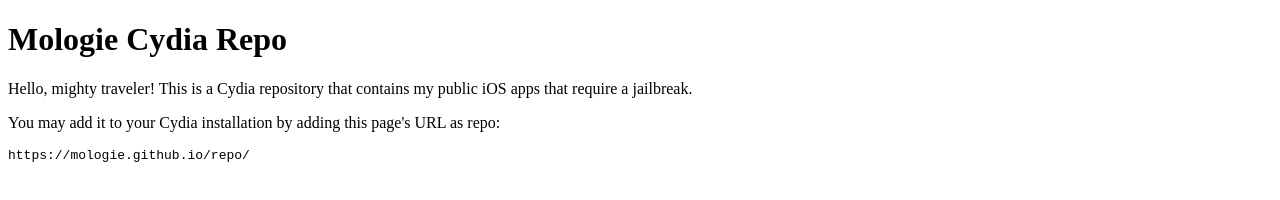
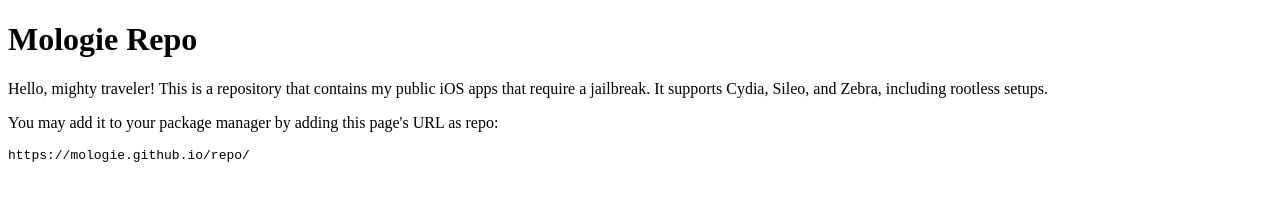
Before and after one commit to mologie/repo, a plain HTML site: page index.html in a window 1280 px wide. Drawn offline with Linux system fonts and the light colour scheme.

```diff
--- a/index.html
+++ b/index.html
@@ -3,17 +3,17 @@
 <head>
   <meta charset="UTF-8"/>
   <meta name="viewport" content="width=device-width, initial-scale=1, shrink-to-fit=no"/>
-  <title>Mologie Cydia Repo</title>
+  <title>Mologie Repo</title>
   <style type="text/css">
   </style>
 </head>
 <body>
-  <h1>Mologie Cydia Repo</h1>
+  <h1>Mologie Repo</h1>
   <p>
-    Hello, mighty traveler! This is a Cydia repository that contains my public iOS apps that require a jailbreak.
+    Hello, mighty traveler! This is a repository that contains my public iOS apps that require a jailbreak. It supports Cydia, Sileo, and Zebra, including rootless setups.
   </p>
   <p>
-    You may add it to your Cydia installation by adding this page's URL as repo:
+    You may add it to your package manager by adding this page's URL as repo:
   </p>
   <pre>https://mologie.github.io/repo/</pre>
 </body>
```
Also changed, not shown: 11 other files.
